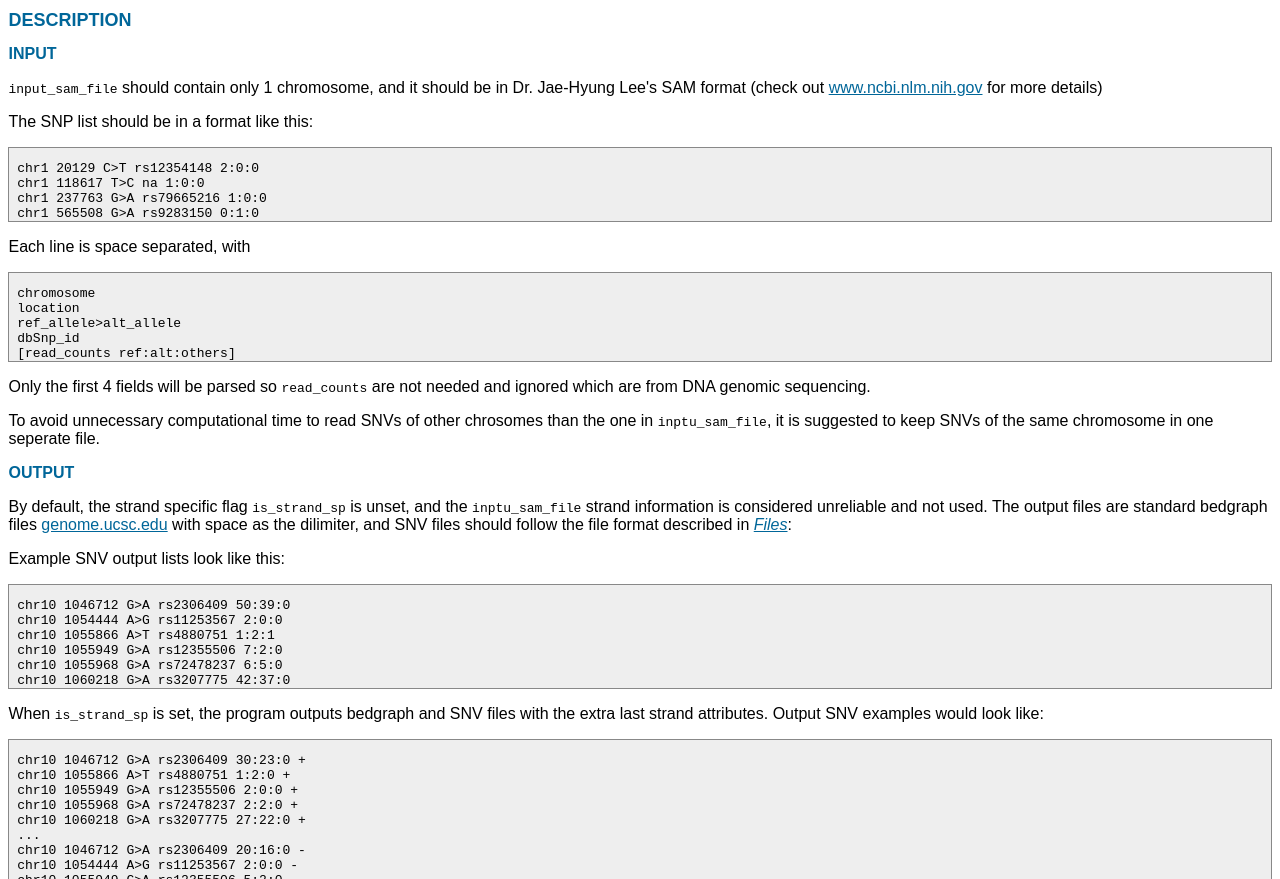
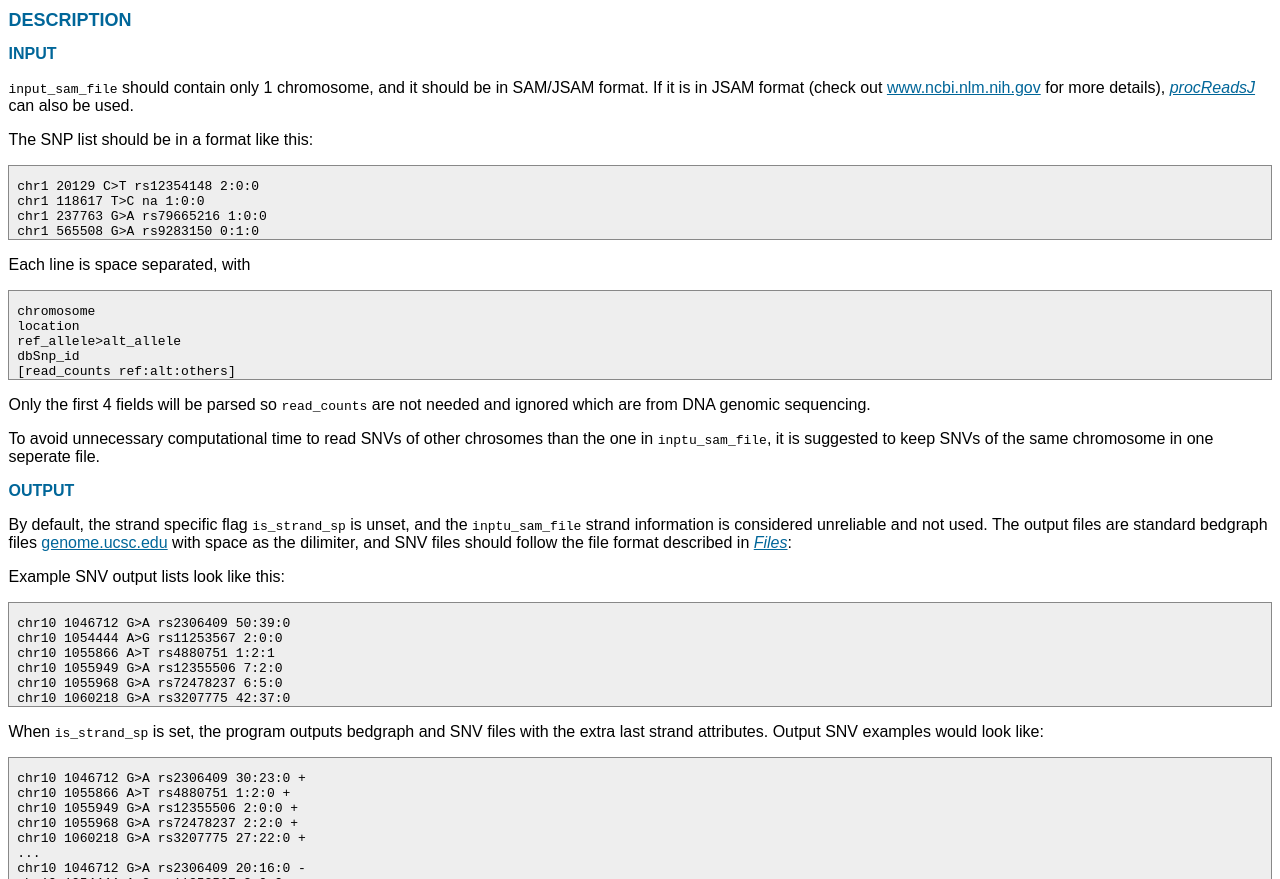
Before and after one commit to cyruschan/ASARP, a plain HTML site: page doc/procReads.html in a window 1280 px wide. Shown: the part 1262-2141 px from the top of the page. Drawn offline with Linux system fonts and the light colour scheme.

Commit message:
update docs, add testR.pl, add work-around for the http:// link glitch

```diff
--- a/doc/procReads.html
+++ b/doc/procReads.html
@@ -76,7 +76,7 @@ expression (ASE) studies</p>
 			NOTE: the remaining reads will still contain the positions.</pre>
 <a name='DESCRIPTION'></a><h1>DESCRIPTION</h1>
 <a name='INPUT'></a><h2>INPUT</h2>
-<p><code>input_sam_file</code> should contain only 1 chromosome, and it should be in Dr. Jae-Hyung Lee's SAM format (check out <a href='http://www.ncbi.nlm.nih.gov/pubmed/21960545' target='_blank'>www.ncbi.nlm.nih.gov</a> for more details)</p>
+<p><code>input_sam_file</code> should contain only 1 chromosome, and it should be in SAM/JSAM format. If it is in JSAM format (check out <a href='http://www.ncbi.nlm.nih.gov/pubmed/21960545' target='_blank'>www.ncbi.nlm.nih.gov</a> for more details), <i><a href='procReadsJ.html'>procReadsJ</a></i> can also be used.</p>
 <p>The SNP list should be in a format like this:</p>
 <pre> chr1 20129 C&gt;T rs12354148 2:0:0
  chr1 118617 T&gt;C na 1:0:0
```
Also changed, not shown: 4 other files.
